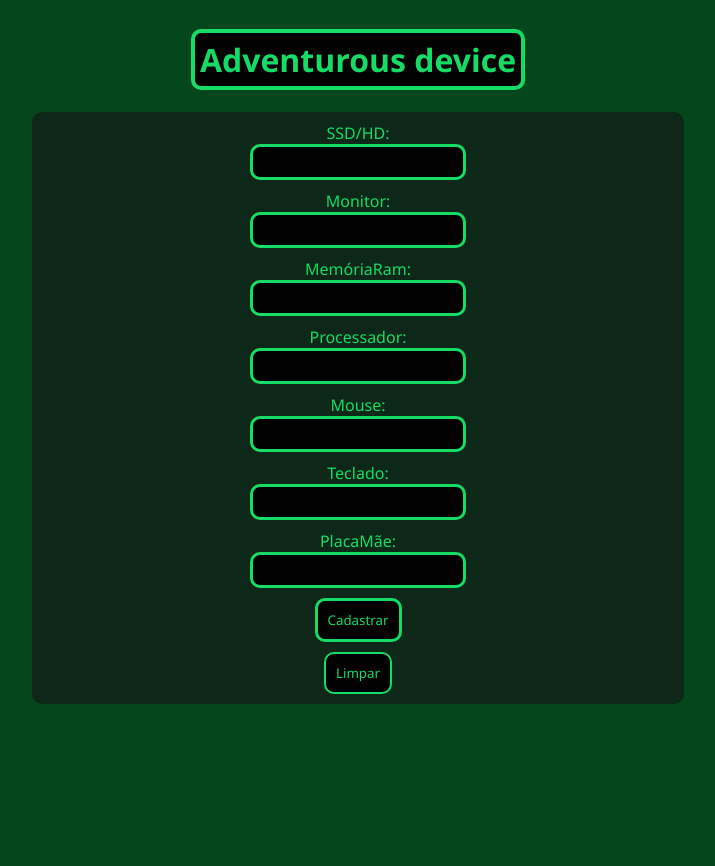
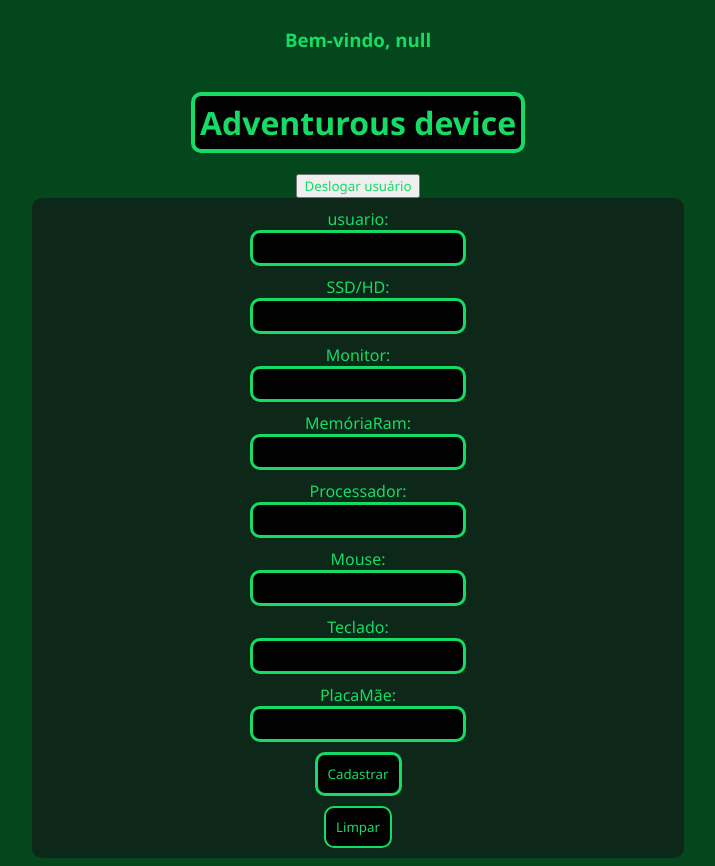
Before and after one commit to DanielLight-programmer/GamerAdventurer, a plain HTML site: page produto.html in a window 1280 px wide. Shown: the whole page, without its empty margins (282-997 px from the left). Before the commit the page ends 800 px from the top, so only its background shows below. Drawn offline with Linux system fonts and the light colour scheme.

Commit message:
fiz indentificação de qual usuário é as configurações dos perifericos, continuar parte de sair do dispositivos

```diff
--- a/clientes.js
+++ b/clientes.js
@@ -1,9 +1,11 @@
 let clientes = []
 
 function cadastrarCliente(){
+
     clientes = JSON.parse(localStorage.getItem("clientes")) || []
 
     let cliente = {
+
         nome: document.getElementById('inp-nome').value,
         data:document.getElementById('inp-dataDeNascimento').value,
         cpf: document.getElementById('inp-cpf').value,
@@ -20,6 +22,7 @@ console.log(cliente)
 
 
 }
+
 function limparformclientes(){
     document.getElementById('inp-nome').value = ''
 document.getElementById('inp-dataDeNascimento').value = ''
--- a/produto.css
+++ b/produto.css
@@ -77,3 +77,9 @@
         border-radius: 10px;
         background-color: var(--black);
     }
+
+    #inp-user{
+
+        text-align: center;
+
+    }
--- a/produto.html
+++ b/produto.html
@@ -6,10 +6,16 @@
     <link rel="stylesheet" href="produto.css">
     <title>Gamerperiféricos</title>
 </head>
-<body>
+<body onload="identificarusuario()">
+    <h3 id="usuario-logado"></h3>
     <h1 class="title-name">Adventurous device</h1>
+<button onclick="deslogarusuario()">Deslogar usuário</button>
 
-    <div class="form">
+<div class="form">
+        <div class="input-container">
+            <label for="inp-user">usuario:</label>
+            <input id="inp-user" type="text" disabled>
+        </div>
        <div class="input-container">
         <label for="inp-ssdhd">SSD/HD:</label>
         <input id="inp-ssdhd" type="text">
--- a/produto.js
+++ b/produto.js
@@ -1,9 +1,28 @@
 let clientes = []
+
+let informacaocliente = document.getElementById("usuario-logado")
+let campousuario = document.getElementById("inp-user")
+
+function deslogarusuario(){
+
+}
+
+
+function identificarusuario(){
+
+    usuariologado = JSON.parse(localStorage.getItem("clientelogado"))
+    informacaocliente.innerHTML = "Bem-vindo, " + usuariologado
+    campousuario.value = usuariologado
+
+
+}
 
 function cadastrarDispositivo(){
     let dispositivos = JSON.parse(localStorage.getItem("dispositivos")) || []
 
     let dispositivo = {
+
+        usuario: document.getElementById('inp-user').value,
         ssdhd: document.getElementById('inp-ssdhd').value,
         monitor: document.getElementById('inp-modelomonitor').value,
         memoriaram: document.getElementById('inp-modelomemoriaram').value,
@@ -11,6 +30,7 @@ function cadastrarDispositivo(){
         mouse: document.getElementById('inp-modelomouse').value,
         teclado: document.getElementById('inp-modeloteclado').value,
         placamae: document.getElementById('inp-modeloplacamae').value,
+
     }
 
     dispositivos.push(dispositivo)
@@ -21,6 +41,7 @@ console.log(dispositivo)
 
 
 }
+
 function limparDispositivo(){
     document.getElementById('inp-ssdhd').value = ''
 document.getElementById('inp-modelomonitor').value = ''
@@ -30,6 +51,7 @@ document.getElementById('inp-modelomemoriaram').value = ''
     document.getElementById('inp-modeloteclado').value = ''
     document.getElementById('inp-modeloplacamae').value = ''
 }
+
 
 
 
```
Also changed, not shown: login.js (+18 -3 lines). Lines whose indentation alone changed are shown as unchanged.
